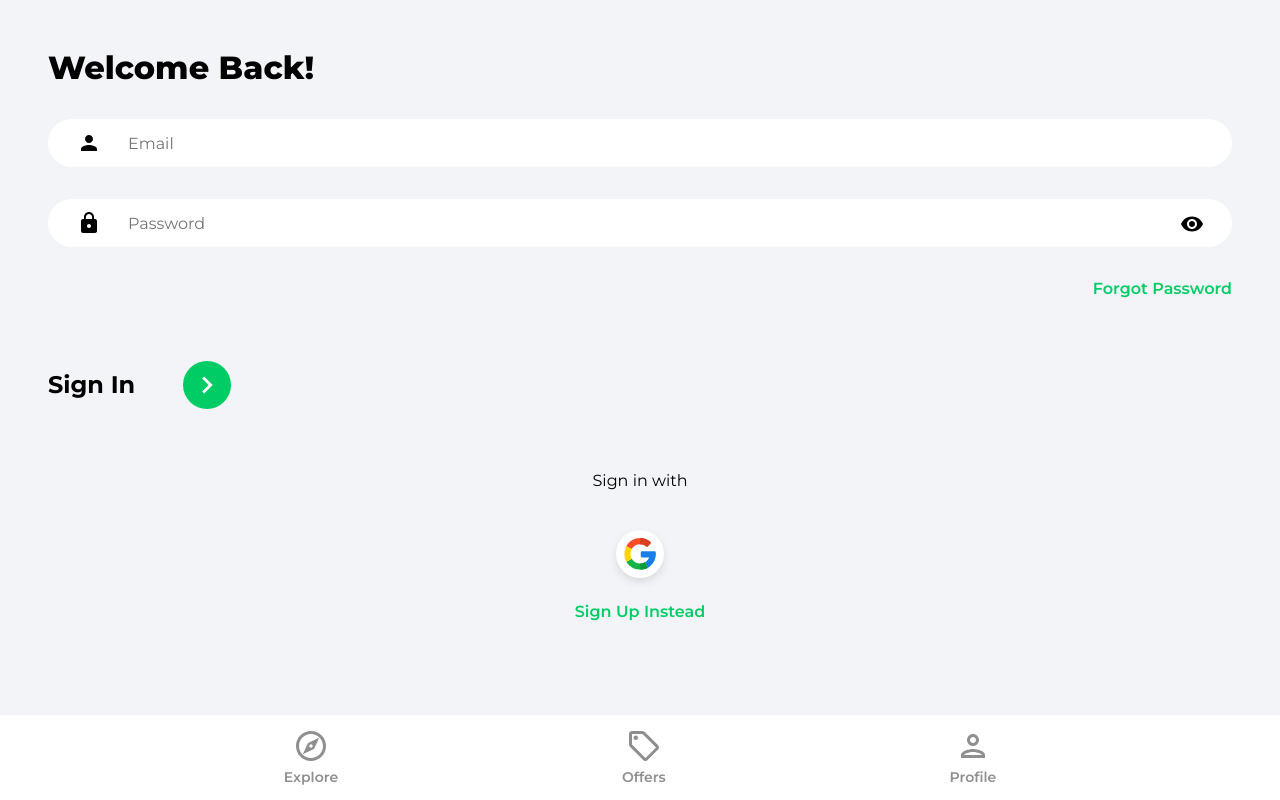
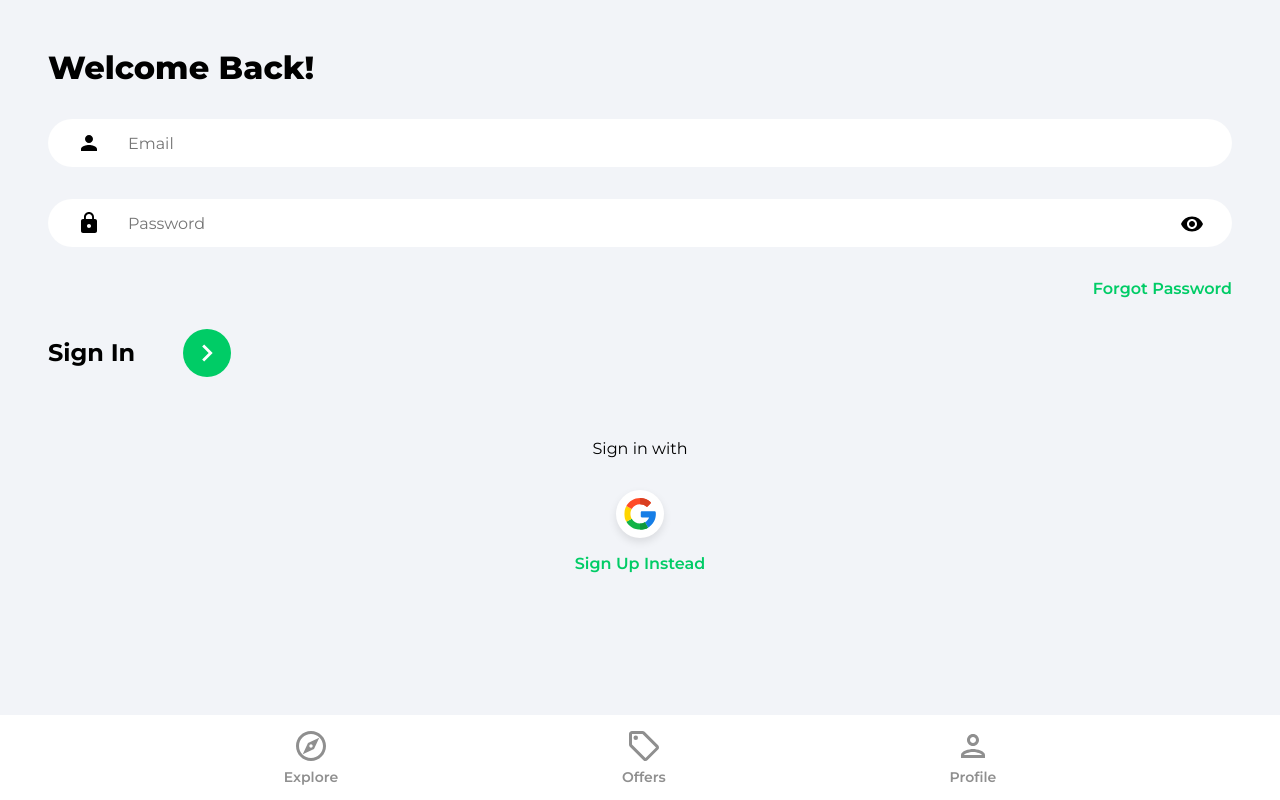
Before and after one commit to Sunil2201/House-Marketplace, a React (Create React App) app: page /sign-in in a window 1280 px wide. Built offline with nearby package versions, Linux system fonts and the light colour scheme.

Commit message:
fixes: fixes for auth

```diff
--- a/src/index.css
+++ b/src/index.css
@@ -214,7 +214,7 @@ button {
 
 .signInBar,
 .signUpBar {
-  margin-top: 3rem;
+  margin-top: 1rem;
   display: flex;
   justify-content: space-between;
   align-items: center;
@@ -270,7 +270,7 @@ button {
   justify-content: center;
   align-items: center;
   padding: 0.5rem;
-  margin: 1.5rem;
+  margin: 1rem;
   width: 3rem;
   height: 3rem;
   background-color: #ffffff;
```
